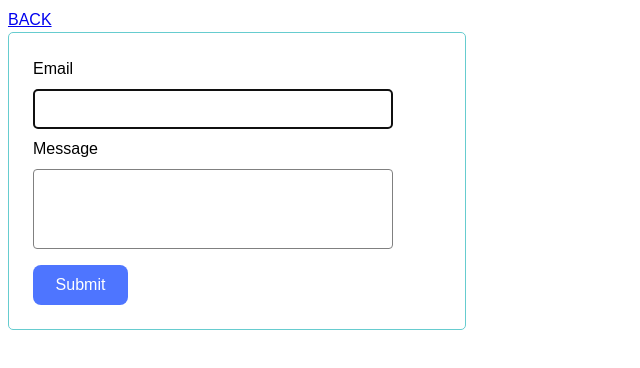
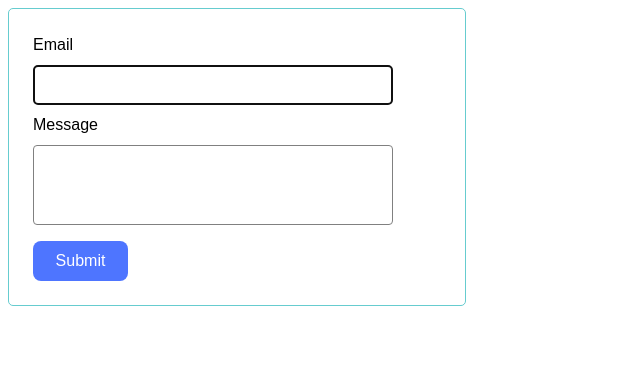
Before and after one commit to dmytro-b-fs/goit-js-hw-09, a plain HTML site: page 2-form.html in a window 1280 px wide. Shown: the whole page, without its empty margins (0-640 px from the left). Drawn offline with Linux system fonts and the light colour scheme.

Commit message:
Deploying to gh-pages from @ dmytro-b-fs/goit-js-hw-09@919e451a7e5868c5ca62430893cdc964e8b55c82 🚀

```diff
--- a/2-form.html
+++ b/2-form.html
@@ -9,8 +9,6 @@
   <link rel="stylesheet" crossorigin href="/goit-js-hw-09/assets/2-form-5jqSrJMg.css">
 </head>
 <body>
-    <a href="/">BACK</a>
-
     <form class="feedback-form" autocomplete="off">
         <label for="email">Email</label>
         <input class="input-field" type="email" name="email" id="email" autofocus />
```
